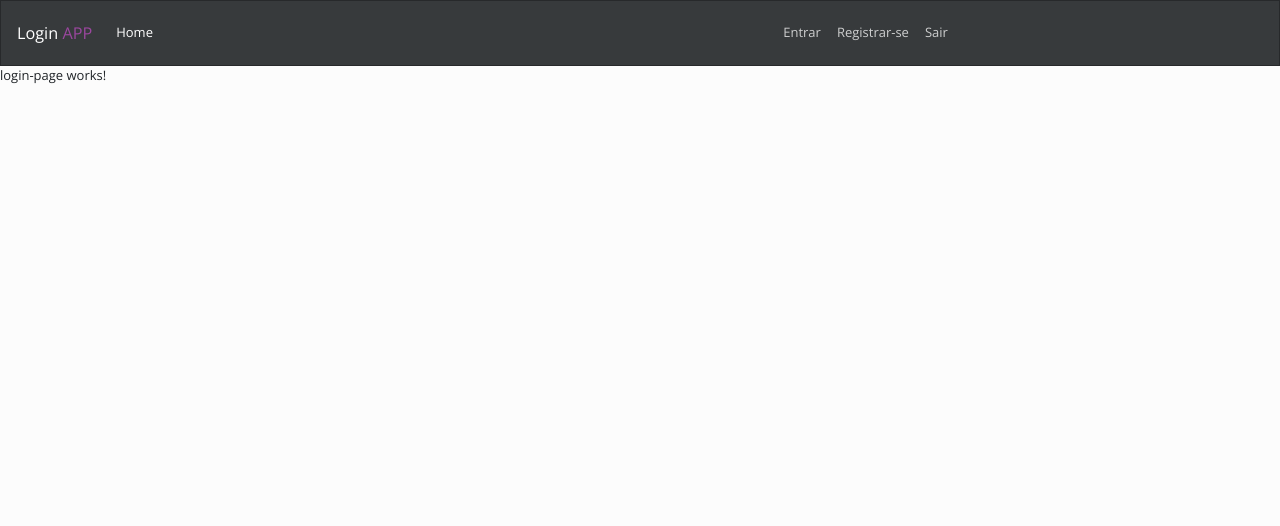
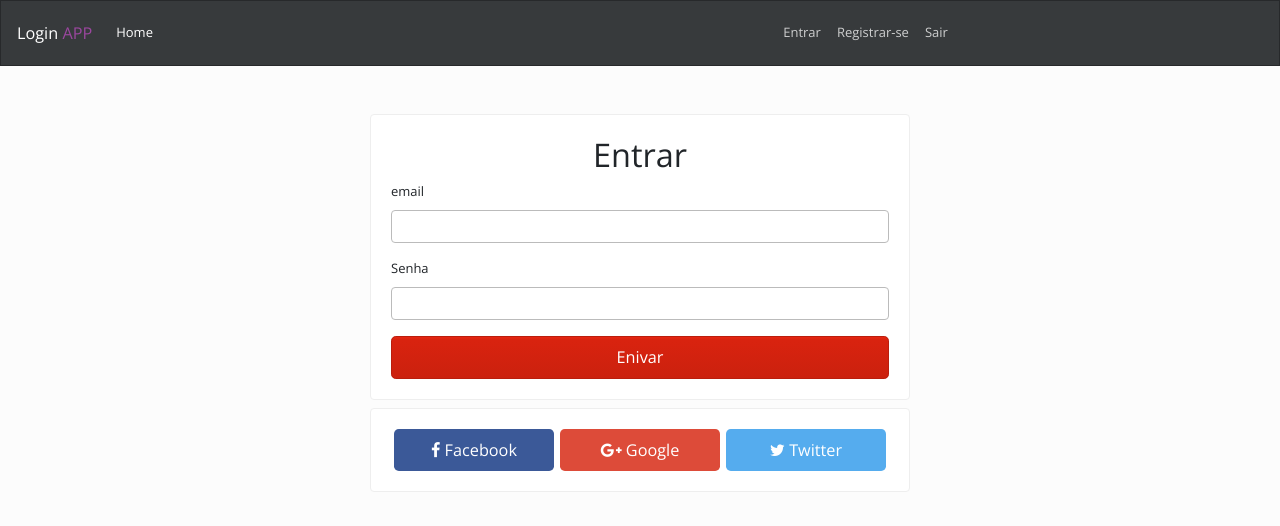
Before and after one commit to llutti/loginapp, an Angular app: page /login in a window 1280 px wide. Shown: the top 526 px of the page. Built offline with nearby package versions, Linux system fonts and the light colour scheme.

Commit message:
Criação da  tela de efeturar o Login e para Registrar novo usuário

```diff
--- a/src/app/app.component.html
+++ b/src/app/app.component.html
@@ -1,3 +1,5 @@
 <app-navbar></app-navbar>
 
-<router-outlet></router-outlet>
+<div class="container">
+    <router-outlet></router-outlet>
+</div>
--- a/src/app/componentes/home-page/home-page.component.html
+++ b/src/app/componentes/home-page/home-page.component.html
@@ -1,3 +1,9 @@
-<p>
-  home-page works!
-</p>
+<div class="jumbotron">
+  <h1 class="display-3">HOME PAGE</h1>
+  <p class="lead">This is a simple hero unit, a simple jumbotron-style component for calling extra attention to featured content or information.</p>
+  <hr class="my-4">
+  <p>It uses utility classes for typography and spacing to space content out within the larger container.</p>
+  <p class="lead">
+    <a class="btn btn-primary btn-lg" href="#" role="button">Learn more</a>
+  </p>
+</div>
--- /dev/null
+++ b/src/app/componentes/login-page/login-page.component.css
@@ -0,0 +1,20 @@
+.btn-facebook,
+.btn-google,
+.btn-twitter {
+  width: 32%;
+}
+
+.btn-facebook {
+  background-color: #3b5998;
+  color: white;
+}
+
+.btn-google {
+  background-color: #dd4b39;
+  color: white;
+}
+
+.btn-twitter {
+  background-color: #55acee;
+  color: white;
+}
--- a/src/app/componentes/login-page/login-page.component.html
+++ b/src/app/componentes/login-page/login-page.component.html
@@ -1,3 +1,31 @@
-<p>
-  login-page works!
-</p>
+<div class="row">
+  <div class="col-md-6 mx-auto mt-5">
+    <div class="card">
+      <div class="card-body">
+        <h1 class="text-center">Entrar</h1>
+        <form>
+          <div class="form-group">
+            <label for="email">email</label>
+            <input type="email" name="email" id="email" class="form-control">
+          </div>
+          <div class="form-group">
+            <label for="password">Senha</label>
+            <input type="password" name="password" id="password" class="form-control">
+          </div>
+          <input type="button" value="Enivar" class="btn btn-primary btn-block btn-lg">
+        </form>
+      </div>
+    </div>
+  </div>
+</div>
+<div class="row">
+  <div class="col-md-6 mx-auto mt-2">
+    <div class="card">
+      <div class="card-body d-flex justify-content-around">
+        <button class="btn btn-lg btn-facebook"><i class="fa fa-facebook"></i> Facebook</button>
+        <button class="btn btn-lg btn-google"><i class="fa fa-google-plus"></i> Google</button>
+        <button class="btn btn-lg btn-twitter"><i class="fa fa-twitter"></i> Twitter</button>
+      </div>
+    </div>
+  </div>
+</div>
--- a/src/app/componentes/login-page/login-page.component.scss
+++ b/src/app/componentes/login-page/login-page.component.scss
@@ -0,0 +1,21 @@
+.btn-facebook,
+.btn-google,
+.btn-twitter
+ {
+    width: 32%;
+}
+
+.btn-facebook {
+    background-color: #3b5998;
+    color: white;
+}
+
+.btn-google {
+    background-color: #dd4b39;
+    color: white;
+}
+
+.btn-twitter {
+    background-color: #55acee;
+    color: white;
+}
--- a/src/app/componentes/not-found-page/not-found-page.component.html
+++ b/src/app/componentes/not-found-page/not-found-page.component.html
@@ -1,3 +1,14 @@
-<p>
-  not-found-page works!
-</p>
+<div class="row mt-4">
+  <div class="col-md-6 mx-auto text-center">
+    <div class="card">
+      <h1>Ooops!</h1>
+      <h2>Página não encontrada</h2>
+      <div class="card-body">
+        <a href="/" class="btn btn-primary btn-lg">
+          <i class="fa fa-home"></i>
+          Ir para Página Inicial
+        </a>
+      </div>
+    </div>
+  </div>
+</div>
--- a/src/app/componentes/privado-page/privado-page.component.html
+++ b/src/app/componentes/privado-page/privado-page.component.html
@@ -1,3 +1,9 @@
-<p>
-  privado-page works!
-</p>
+<div class="jumbotron">
+  <h1 class="display-3">ÁREA PRIVADA</h1>
+  <p class="lead">This is a simple hero unit, a simple jumbotron-style component for calling extra attention to featured content or information.</p>
+  <hr class="my-4">
+  <p>It uses utility classes for typography and spacing to space content out within the larger container.</p>
+  <p class="lead">
+    <a class="btn btn-primary btn-lg" href="#" role="button">Learn more</a>
+  </p>
+</div>
--- a/src/app/componentes/register-page/register-page.component.html
+++ b/src/app/componentes/register-page/register-page.component.html
@@ -1,3 +1,20 @@
-<p>
-  register-page works!
-</p>
+<div class="row">
+    <div class="col-md-6 mx-auto mt-5">
+      <div class="card">
+        <div class="card-body">
+          <h1 class="text-center">Registro</h1>
+          <form>
+            <div class="form-group">
+              <label for="email">email</label>
+              <input type="email" name="email" id="email" class="form-control">
+            </div>
+            <div class="form-group">
+              <label for="password">Senha</label>
+              <input type="password" name="password" id="password" class="form-control">
+            </div>
+            <input type="button" value="Enivar" class="btn btn-primary btn-block btn-lg">
+          </form>
+        </div>
+      </div>
+    </div>
+  </div>
```
